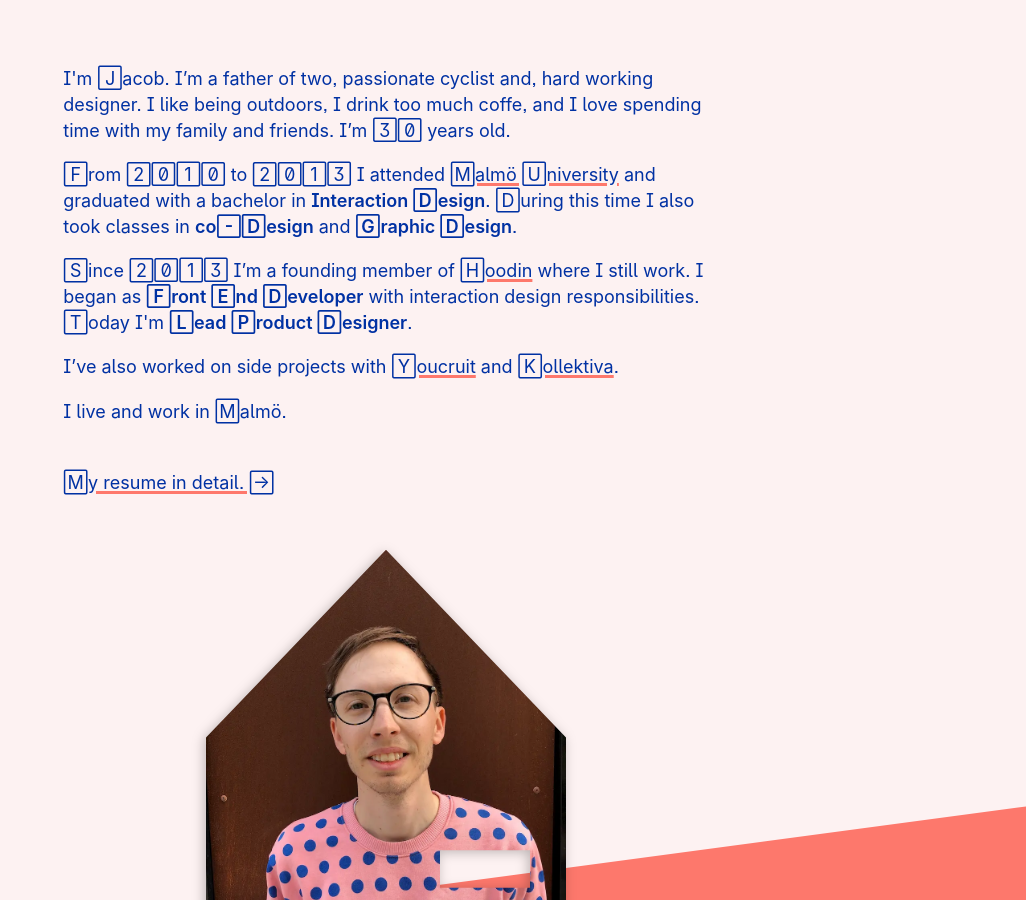
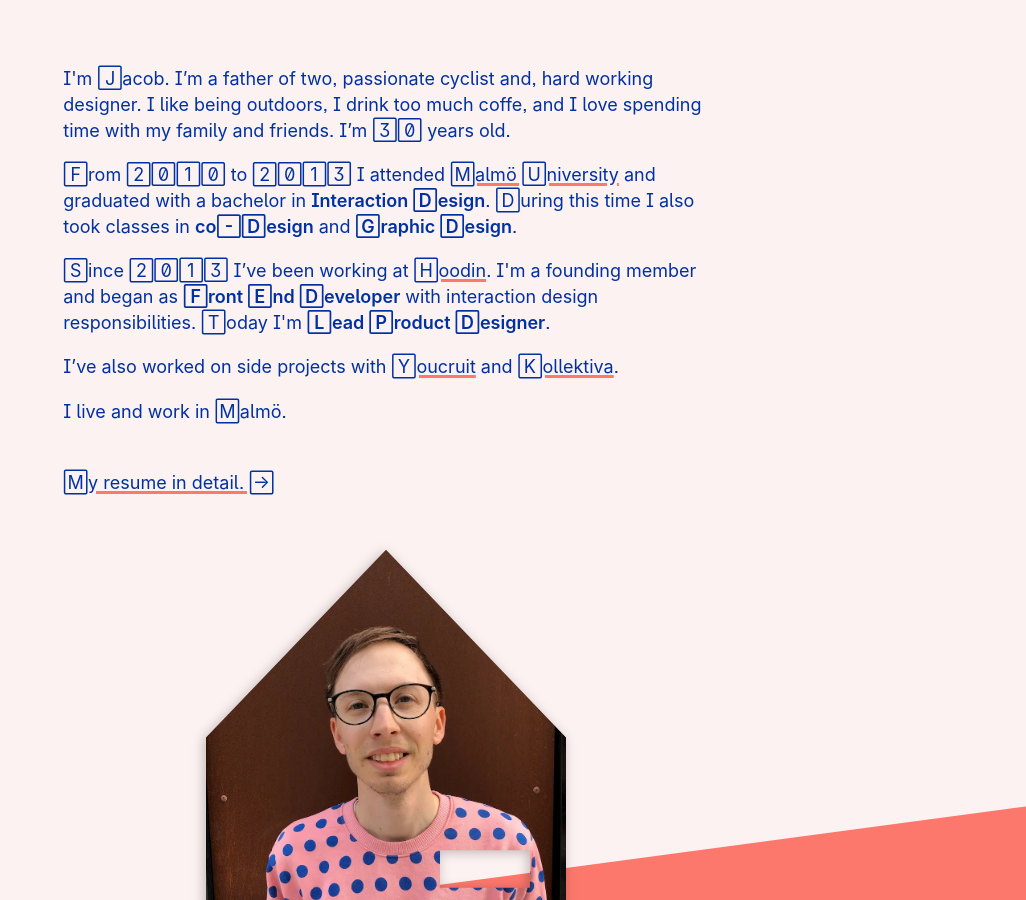
Before and after one commit to jacoblindstrm/jacoblindstrm.github.io, a Jekyll site: the page built from about.html, in a window 1280 px wide and 900 px high, scrolled down 348 px. Shown: the whole window, without its empty margins (254-1280 px from the left). Built offline with Jekyll 4.4.1, drawn with Linux system fonts in a browser that asks for light colours.

Commit message:
Update about.html

```diff
--- a/about.html
+++ b/about.html
@@ -12,7 +12,7 @@ permalink: /about/
     <p>From 2010 to 2013 I attended <a href="https://edu.mau.se/en/Program/TGIDE" itemprop="alumniOf" rel="noopener">Malmö University</a> and graduated with a bachelor in <strong>Interaction Design</strong>. During this time I
     also took classes in <strong>co-Design</strong> and <strong>Graphic Design</strong>.</p>
 
-    <p>Since 2013 I’m a founding member of <a href="https://hoodin.com" itemprop="worksFor" rel="noopener" >Hoodin</a> where I still work. I began as <strong>Front End Developer</strong> with interaction design responsibilities. Today I'm <strong itemprop="jobTitle">Lead Product&nbsp;Designer</strong>.</p>
+    <p>Since 2013 I’ve been working at <a href="https://hoodin.com" itemprop="worksFor" rel="noopener">Hoodin</a>. I'm a founding member and began as <strong>Front End Developer</strong> with interaction design responsibilities. Today I'm <strong itemprop="jobTitle">Lead Product&nbsp;Designer</strong>.</p>
 
     <p>I’ve also worked on side projects with <a href="https://youcruit.com" rel="noopener">Youcruit</a> and <a href="https://www.kollektiva.se" rel="noopener">Kollektiva</a>.</p>
 
```
